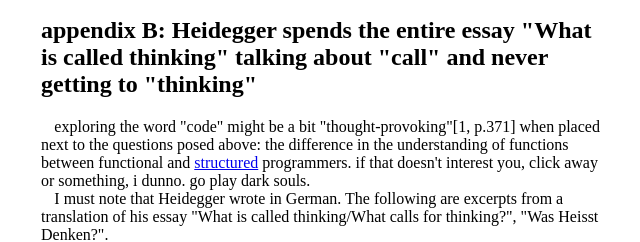
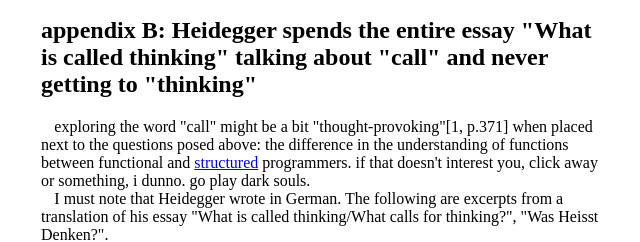
Before and after one commit to aljedaxi/daxi.ml, an Eleventy site: page articles/react-is-a-library.md in a window 1280 px wide. Shown: the part 2422-2664 px from the top of the page, 319-959 px from the left. Built offline with nearby package versions, Linux system fonts and the light colour scheme; Eleventy itself is replaced by a stand-in of ours; files that its build step writes are made by us from their sources; what date-fns, markdown-it-table-of-contents, sanctuary would draw is missing.

Commit message:
fix: fix

```diff
--- a/articles/react-is-a-library.md
+++ b/articles/react-is-a-library.md
@@ -103,7 +103,7 @@
 
 ## appendix B: Heidegger spends the entire essay "What is called thinking" talking about "call" and never getting to "thinking"
 
-exploring the word "code" might be a bit "thought-provoking"[1, p.371] when placed next to the questions posed above: the difference in the understanding of functions between functional and [structured](https://en.wikipedia.org/wiki/Structured_programming) programmers. if that doesn't interest you, click away or something, i dunno. go play dark souls.
+exploring the word "call" might be a bit "thought-provoking"[1, p.371] when placed next to the questions posed above: the difference in the understanding of functions between functional and [structured](https://en.wikipedia.org/wiki/Structured_programming) programmers. if that doesn't interest you, click away or something, i dunno. go play dark souls.
 
 I must note that Heidegger wrote in German. The following are excerpts from a translation of his essay "What is called thinking/What calls for thinking?", "Was Heisst Denken?".
 
```
